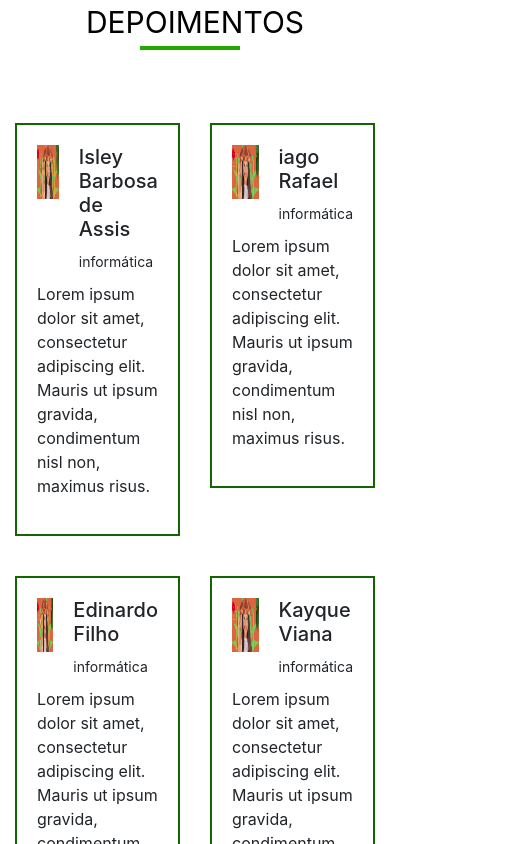
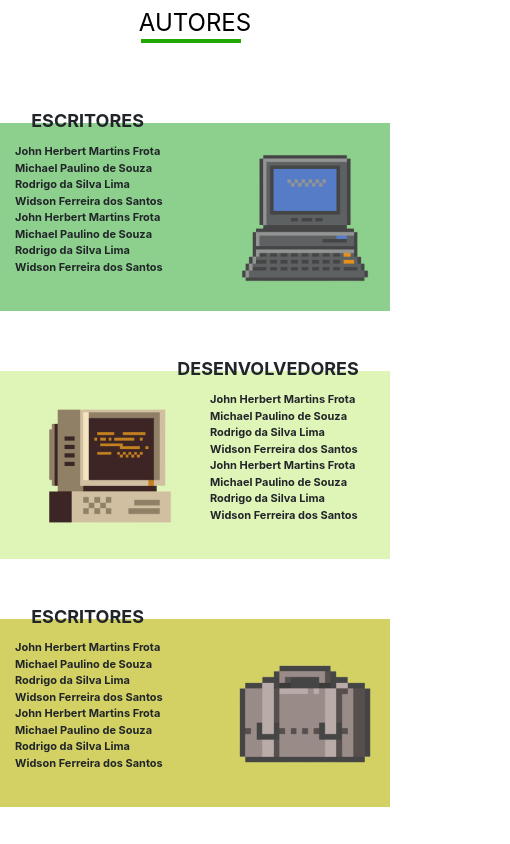
Before and after one commit to Isleyassis/ProjetoSocialOP, a Nuxt app: page / in a window 390 px wide. Shown: the top 844 px of the page, 510 px wide, since content can reach past the window. Built offline with nearby package versions, Linux system fonts and the light colour scheme.

Commit message:
:rocket: iniciando versao mobile do autores

```diff
--- a/components/authors/index.vue
+++ b/components/authors/index.vue
@@ -3,21 +3,21 @@
         <div class="main-authors__title">
             <h3> Autores </h3>
         </div>
-        <div class="main-authors__wrapper">
+        <div class="main-authors__wrapper-dektop">
             <div class="main-authors__writers">
                 <b-container>
                     <h5 class="writers">ESCRITORES</h5>
                     <b-row>
                         <b-col col-lg="4">
                             <ul>
-                                <li v-for="(part, index) in participants" :key="index">
+                                <li v-for="(part, index) in participantsSeparated" :key="index">
                                     {{ part.students }}
                                 </li>
                             </ul>
                         </b-col>
                         <b-col col-lg="4">
                             <ul>
-                                <li v-for="(part, index) in participants" :key="index">
+                                <li v-for="(part, index) in participantsSeparated" :key="index">
                                     {{ part.students }}
                                 </li>
                             </ul>
@@ -42,14 +42,14 @@
                         </b-col>
                         <b-col col-lg="4">
                             <ul>
-                                 <li v-for="(part, index) in participants" :key="index">
+                                 <li v-for="(part, index) in participantsSeparated" :key="index">
                                     {{ part.students }}
                                 </li>
                             </ul>
                         </b-col>
                         <b-col col-lg="4">
                             <ul>
-                                <li v-for="(part, index) in participants" :key="index">
+                                <li v-for="(part, index) in participantsSeparated" :key="index">
                                     {{ part.students }}
                                 </li>
                             </ul>
@@ -64,14 +64,14 @@
                     <b-row>
                         <b-col col-lg="4">
                             <ul>
-                                <li v-for="(part, index) in participants" :key="index">
+                                <li v-for="(part, index) in participantsSeparated" :key="index">
                                     {{ part.students }}
                                 </li>
                             </ul>
                         </b-col>
                         <b-col col-lg="4">
                             <ul>
-                                 <li v-for="(part, index) in participants" :key="index">
+                                 <li v-for="(part, index) in participantsSeparated" :key="index">
                                     {{ part.students }}
                                 </li>
                             </ul>
@@ -85,6 +85,71 @@
                 </b-container>
             </div>
         </div>
+
+        <!-- Mobile -->
+
+        <div class="main-authors__wrapper-mobile">
+            <div class="main-authors__writers">
+                <b-container>
+                    <h5 class="writers-mobile">ESCRITORES</h5>
+                    <b-row>
+                        <b-col col="6">
+                            <ul>
+                                <li v-for="(part, index) in participantsTogether" :key="index">
+                                    {{ part.students }}
+                                </li>
+                            </ul>
+                        </b-col>
+                        <b-col col="6">
+                            <div class="main-writers__wrapper-mobile-img">
+                                <img src="/Vetor Escritores.png" alt="imagem">
+                            </div>
+                        </b-col>
+                    </b-row>
+                </b-container>
+            </div>
+
+             <div class="main-authors__developers">
+                <b-container>
+                    <h5 class="developers-mobile">DESENVOLVEDORES</h5>
+                    <b-row>
+                        <b-col col="6">
+                            <div class="main-developers__wrapper-mobile-img">
+                                <img src="/Vetor Desenvolvedores.png" alt="imagem">
+                            </div>
+                        </b-col>
+                        <b-col col="6">
+                            <ul>
+                                <li v-for="(part, index) in participantsTogether" :key="index">
+                                    {{ part.students }}
+                                </li>
+                            </ul>
+                        </b-col>
+                    </b-row>
+                </b-container>
+            </div>
+
+            <div class="main-authors__researchers">
+                <b-container>
+                    <h5 class="researchers-mobile">ESCRITORES</h5>
+                    <b-row>
+                        <b-col col="6">
+                            <ul>
+                                <li v-for="(part, index) in participantsTogether" :key="index">
+                                    {{ part.students }}
+                                </li>
+                            </ul>
+                        </b-col>
+                        <b-col col="6">
+                            <div class="main-researchers__wrapper-mobile-img">
+                                <img src="/Vetor Prsquisadores.png" alt="imagem">
+                            </div>
+                        </b-col>
+                    </b-row>
+                </b-container>
+            </div>
+        </div>
+
     </section>
 </template>
 
@@ -92,7 +157,7 @@
 export default {
     data() {
         return {
-            participants: [
+            participantsSeparated: [
                 {
                     students: 'John Herbert Martins Frota'
                 },
@@ -105,7 +170,33 @@ export default {
                 {
                     students: 'Widson Ferreira dos Santos'
                 }
-            ]
+            ],
+            participantsTogether: [
+               {
+                    students: 'John Herbert Martins Frota'
+                },
+                {
+                    students: 'Michael Paulino de Souza'
+                },
+                {
+                    students: 'Rodrigo da Silva Lima'
+                },
+                {
+                    students: 'Widson Ferreira dos Santos'
+                },
+                 {
+                    students: 'John Herbert Martins Frota'
+                },
+                {
+                    students: 'Michael Paulino de Souza'
+                },
+                {
+                    students: 'Rodrigo da Silva Lima'
+                },
+                {
+                    students: 'Widson Ferreira dos Santos'
+                }
+            ],
         }
     }
 }
@@ -233,4 +324,134 @@ export default {
         width: 100%;
         height: 100%;
     }
+
+    /* mobile style */
+
+    .main-authors__wrapper-mobile {
+        display: none;
+    }
+
+    .writers-mobile {
+        position: absolute;
+        left: 8%;
+        top: -13px;
+        font-weight: bolder;
+        font-size: 18px;
+    }
+
+    .main-authors__wrapper-mobile ul {
+        list-style: none;
+        padding: 0;
+    }
+
+    .main-authors__wrapper-mobile ul li {
+        font-size: 11px;
+        font-weight: bolder;
+    }
+
+    .main-writers__wrapper-mobile-img {
+        width: 170px;
+        height: 170px;
+        position: absolute;
+        top: -10px;
+        right: 0;
+    }
+
+    .main-writers__wrapper-mobile-img img{
+        width: 100%;
+        height: 100%;
+    }
+
+
+     .developers-mobile {
+        position: absolute;
+        right: 8%;
+        top: -13px;
+        font-weight: bolder;
+        font-size: 18px;
+    }
+
+    .main-authors__wrapper-mobile ul {
+        list-style: none;
+        padding: 0;
+    }
+
+    .main-authors__wrapper-mobile ul li {
+        font-size: 11px;
+        font-weight: bolder;
+    }
+
+    .main-developers__wrapper-mobile-img {
+        width: 170px;
+        height: 170px;
+        position: absolute;
+        top: -10px;
+        right: 0;
+    }
+
+    .main-developers__wrapper-mobile-img img{
+        width: 100%;
+        height: 100%;
+    }
+
+
+     .researchers-mobile {
+        position: absolute;
+        left: 8%;
+        top: -13px;
+        font-weight: bolder;
+        font-size: 18px;
+    }
+
+    .main-authors__wrapper-mobile ul {
+        list-style: none;
+        padding: 0;
+    }
+
+    .main-authors__wrapper-mobile ul li {
+        font-size: 11px;
+        font-weight: bolder;
+    }
+
+    .main-researchers__wrapper-mobile-img {
+        width: 170px;
+        height: 170px;
+        position: absolute;
+        top: -10px;
+        right: 0;
+    }
+
+    .main-researchers__wrapper-mobile-img img{
+        width: 100%;
+        height: 100%;
+    }
+
+
+    /* medias globais */
+
+    @media(max-width: 998px){
+        .container, .container-sm, .container-md{
+            max-width: 100%;
+        }
+    }
+
+    @media(max-width: 765px){
+
+        .main-authors__wrapper-dektop {
+            display: none;
+        }
+
+        .main-authors__wrapper-mobile {
+            display: block;
+        }
+
+        .main-authors__title h3 {
+            font-size: 24px;
+        }
+
+        .main-authors__title h3::after {
+            bottom: 5%;
+            left: 2%;
+        }
+    }
 </style>
--- a/pages/index.vue
+++ b/pages/index.vue
@@ -1,6 +1,6 @@
 <template>
    <div>
-     <testimonials />
+     <!-- <testimonials /> -->
      <authors />
    </div>
 </template>
```
